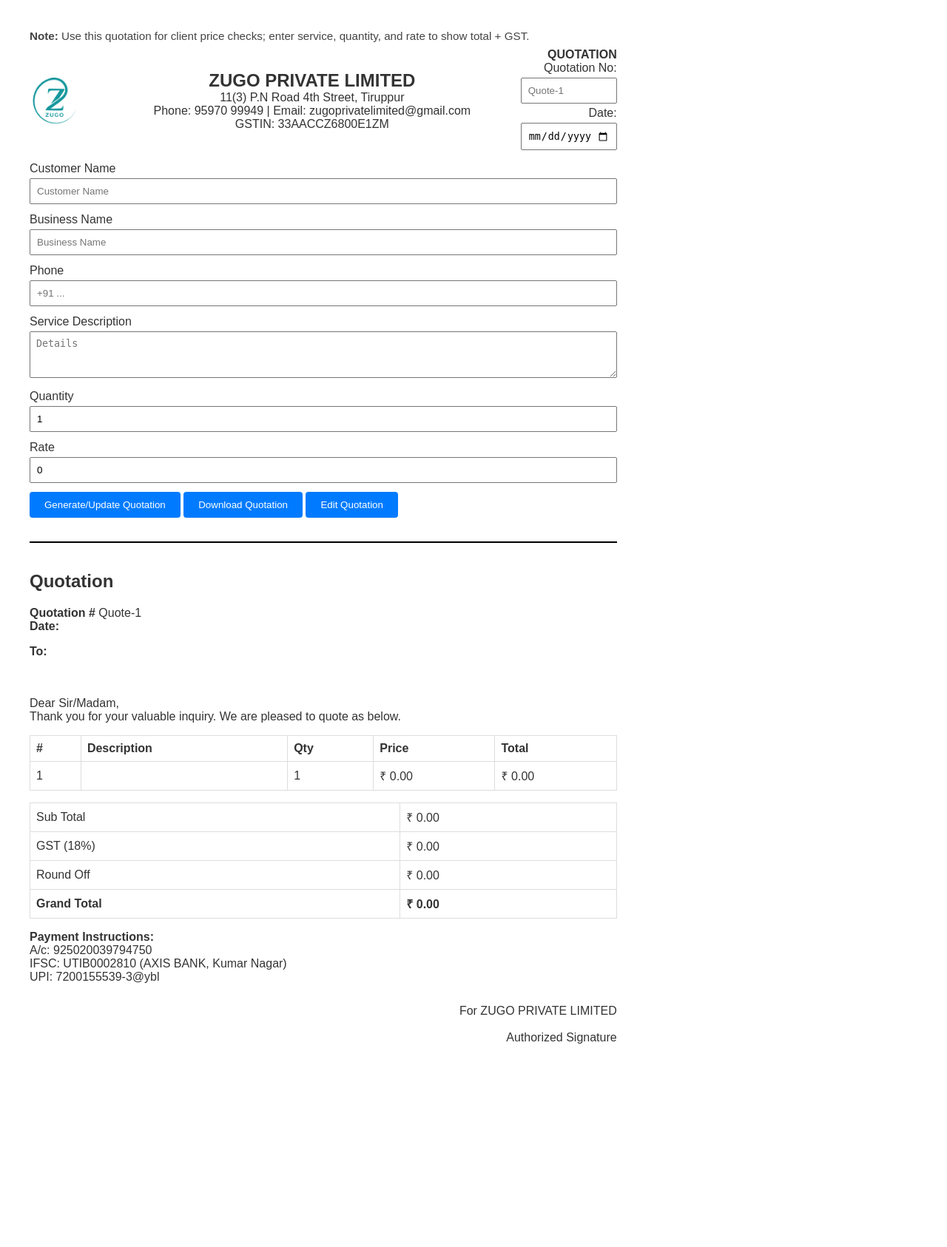
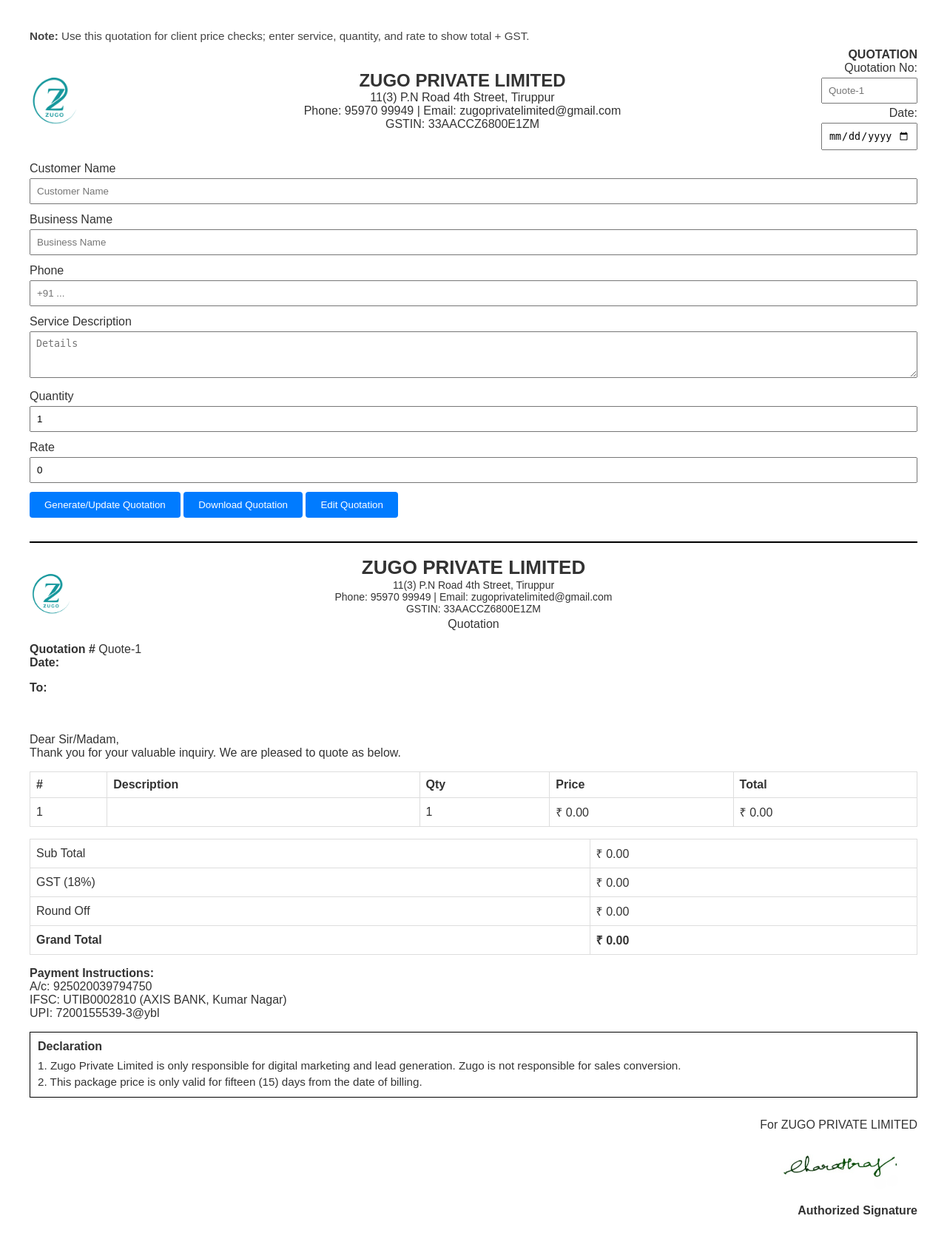
Before and after one commit to zugo-private-limited/attendance, a FastAPI app: template templates/quotation.html in a window 1280 px wide. Shown: the whole page at 74% size. Before the commit the page ends 1411 px from the top, so only its background shows below. Run offline with FastAPI, Linux system fonts and the light colour scheme; the template is opened without the code that fills it, so the values that code supplies are empty; some libraries are stand-ins or nearby versions.

Commit message:
updated e sign

```diff
--- a/templates/quotation.html
+++ b/templates/quotation.html
@@ -4,12 +4,7 @@
 <meta charset="UTF-8">
 <title>Quotation Generator</title>
 <style>
-@page { size: A4 portrait; margin: 8mm; }
-body{font-family:Arial, sans-serif; margin:40px; color:#333; width: 210mm; min-height: 297mm;}
-@media print {
-  body { margin: 0; width: 210mm; min-height: 297mm; }
-  #quotation{margin-top:32px; border-top:2px solid #000; padding-top:18px;}
-}
+body{font-family:Arial, sans-serif; margin:40px; color:#333;}
 .input-group{margin-bottom:8px;}
 input, textarea{width:100%; padding:8px; margin:4px 0; box-sizing:border-box;}
 button{padding:10px 20px; background:#007bff; color:#fff; border:none; cursor:pointer; border-radius:4px;}
@@ -84,7 +79,17 @@
   const qno=document.getElementById('quote-no').value||'Quote-1';
   const qdate=document.getElementById('quote-date').value;
   document.getElementById('quotation').innerHTML=
-  `<h2>Quotation</h2>
+  `<div style="display:flex; align-items:center; justify-content:space-between; margin-bottom:12px;">
+      <div style="width:120px; text-align:left;"><img src="{{ url_for('static', path='zugo logo.png') }}" alt="Zugo Logo" style="max-height:60px; max-width:120px;"></div>
+      <div style="text-align:center; flex:1;">
+          <div style="font-size:26px; font-weight:bold;">ZUGO PRIVATE LIMITED</div>
+          <div style="font-size:14px;">11(3) P.N Road 4th Street, Tiruppur</div>
+          <div style="font-size:14px;">Phone: 95970 99949 | Email: zugoprivatelimited@gmail.com</div>
+          <div style="font-size:14px;">GSTIN: 33AACCZ6800E1ZM</div>
+          <div style="font-size:16px; margin-top:4px;">Quotation</div>
+      </div>
+      <div style="width:120px"></div>
+   </div>
    <p><strong>Quotation #</strong> ${qno}<br><strong>Date:</strong> ${qdate}</p>
    <p><strong>To:</strong><br>${name}<br>${business}<br>${phone}</p>
    <p>Dear Sir/Madam,<br>Thank you for your valuable inquiry. We are pleased to quote as below.</p>
@@ -104,7 +109,18 @@
    <strong>Payment Instructions:</strong><br>
    A/c: 925020039794750<br>IFSC: UTIB0002810 (AXIS BANK, Kumar Nagar)<br>UPI: 7200155539-3@ybl
    </div>
-   <div style="margin-top:28px; text-align:right;">For ZUGO PRIVATE LIMITED<br><br>Authorized Signature</div>`;
+   <div style="margin-top:16px; padding:10px; border:1px solid #000;">
+     <div style="font-weight:bold; margin-bottom:6px;">Declaration</div>
+     <div style="font-size:0.95rem; line-height:1.4;">
+       1. Zugo Private Limited is only responsible for digital marketing and lead generation. Zugo is not responsible for sales conversion.<br>
+       2. This package price is only valid for fifteen (15) days from the date of billing.
+     </div>
+   </div>
+   <div style="margin-top:28px; text-align:right;">
+     <div>For ZUGO PRIVATE LIMITED</div>
+     <img src="{{ url_for('static', path='E sign.png') }}" alt="Authorized Signature" style="max-width:220px; height:auto; margin-top:10px;" />
+     <div style="margin-top:6px; font-weight:bold;">Authorized Signature</div>
+   </div>`;
 }
 
 function downloadQuotation() {
```
Also changed, not shown: templates/invoice_view.html (+8 -8 lines), static/E sign.png (added).
